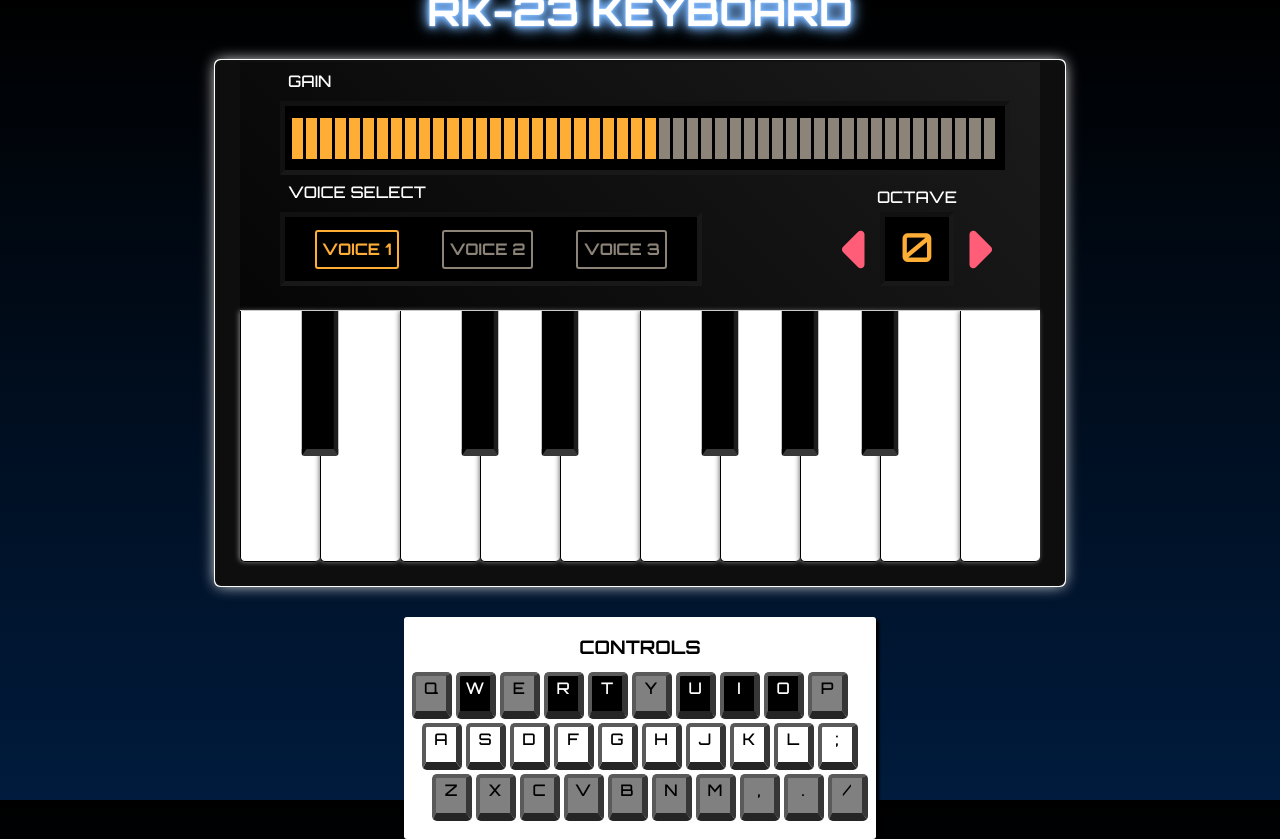
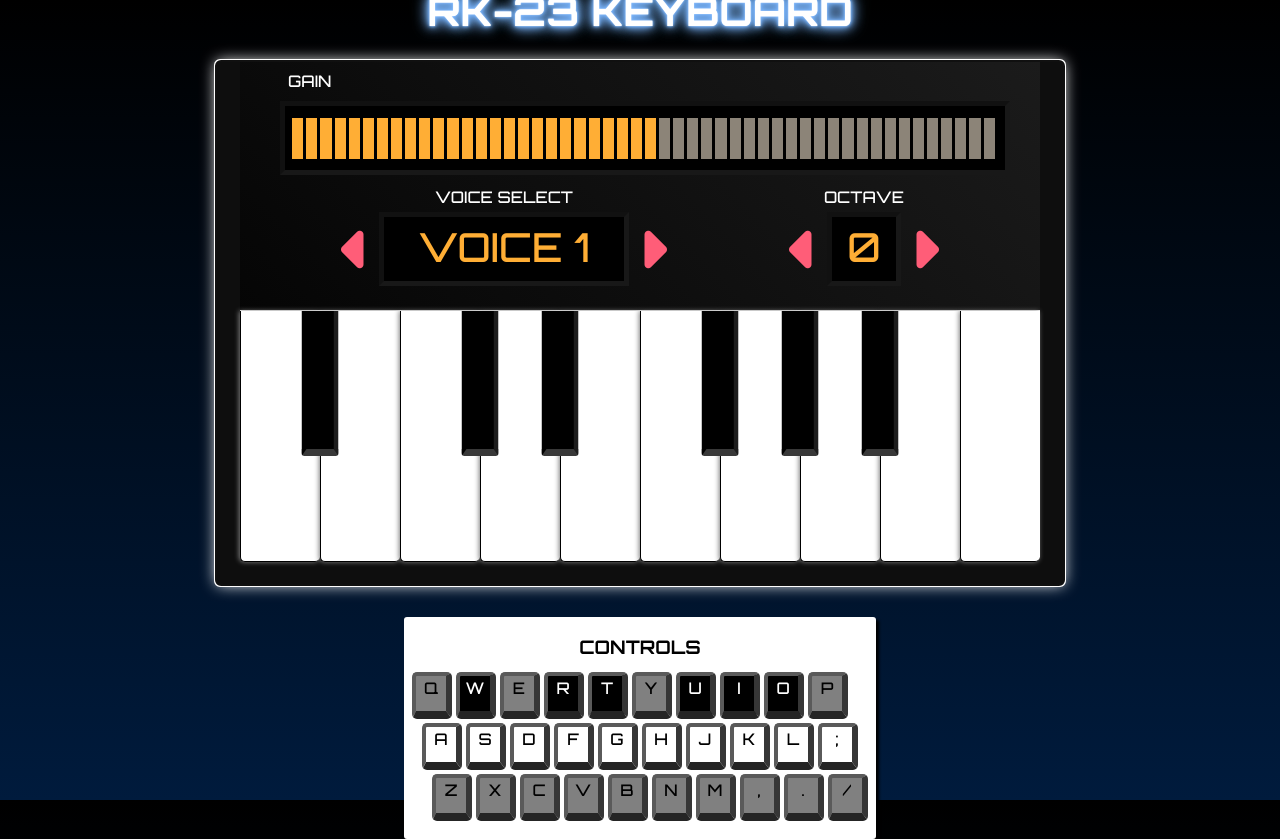
Before and after one commit to nchau3/RK-23-Keyboard, a React (Vite) app: page / in a window 1280 px wide. Built offline with nearby package versions, Linux system fonts and the light colour scheme.

Commit message:
voice display now matches octave display

```diff
--- a/src/components/OctaveSwitch.jsx
+++ b/src/components/OctaveSwitch.jsx
@@ -13,14 +13,18 @@ export default function OctaveSwitch(props) {
       <label htmlFor="octave-switch">OCTAVE</label>
       <div className="octave-switch">
         <div
-          className="octave-button"
+          className="control-button"
           onClick={() => changeOctave(-1)}
-        ><i className="fa-solid fa-caret-left"></i></div>
-        <div className="octave-display">{octave}</div>
+          ><i className="fa-solid fa-caret-left"></i>
+        </div>
+        <div className="octave-display">
+          {octave}
+        </div>
         <div
-          className="octave-button"
+          className="control-button"
           onClick={() => changeOctave(1)}
-        ><i className="fa-solid fa-caret-right"></i></div>
+          ><i className="fa-solid fa-caret-right"></i>
+        </div>
       </div>
     </div>
   )
--- a/src/components/VoiceSelect.jsx
+++ b/src/components/VoiceSelect.jsx
@@ -12,23 +12,17 @@ export default function VoiceSelect(props) {
   return (
     <div className="voice-select-container">
       <label htmlFor="voice-select">VOICE SELECT</label>
-      <ul className="voice-select">
-        <li
-          className={selected === voice.name ? "selected" : ""}
-          onClick={() => changeVoice("voice1")}
-          >
-            {voice.name.toUpperCase()}</li>
-          <li
-          className={selected === "voice2" ? "selected" : ""}
-          onClick={() => changeVoice("voice2")}
-          >
-            VOICE 2</li>
-          <li
-          className={selected === "voice3" ? "selected" : ""}
-          onClick={() => changeVoice("voice3")}
-          >
-            VOICE 3</li>
-      </ul>
+      <div className="voice-select">
+        <div className="control-button"><i className="fa-solid fa-caret-left"></i></div>
+        <div className="voice-display">
+          <div
+            className="voice-name"
+            onClick={() => changeVoice("voice1")}
+            >
+              {voice.name.toUpperCase()}</div>
+        </div>
+        <div className="control-button"><i className="fa-solid fa-caret-right"></i></div>
+      </div>
     </div>
   )
 }
--- a/src/styles/component-styles/controls.scss
+++ b/src/styles/component-styles/controls.scss
@@ -52,47 +52,30 @@
 }
 
 .voice-select-container {
-  width: 55%;
-
+  display: flex;
+  flex-direction: column;
   label {
-    float: left;
     margin: .5em;
   }
 }
 
 .voice-select {
-  @include display;
-
   display: flex;
   justify-content: space-around;
   align-items: center;
   height: 4rem;
-  width: 100%;
-  padding: 0 .5em;
+  font-size: 2.5rem;
+}
 
-  li {
-    height: fit-content;
-    font-weight: bold;
-    padding: .35em;
-    border: 2px solid;
-    border-radius: 3px;
-    filter: invert(.45);
-
-    transition: filter 0.15s;
-
-    &:hover {
-      opacity: 0.9;
-    }
-  }
-
-  .selected {
-    filter: none;
-  }
+.voice-display {
+  @include display;
+  height: 4rem;
+  width: 15rem;
 }
 
 .lower-bar {
   display: flex;
-  justify-content: space-between;
+  justify-content: space-around;
   align-items: center;
   height: 4rem;
   width: 100%;
@@ -122,7 +105,7 @@
   width: 4rem;
 }
 
-.octave-button {
+.control-button {
   font-size: 1.5em;
   padding: 0 .5rem;
   color: rgb(255, 93, 120);
@@ -132,6 +115,6 @@
   }
 
   &:active {
-    transform: translateY(0);
+    transform: scale(1);
   }
 }
```
